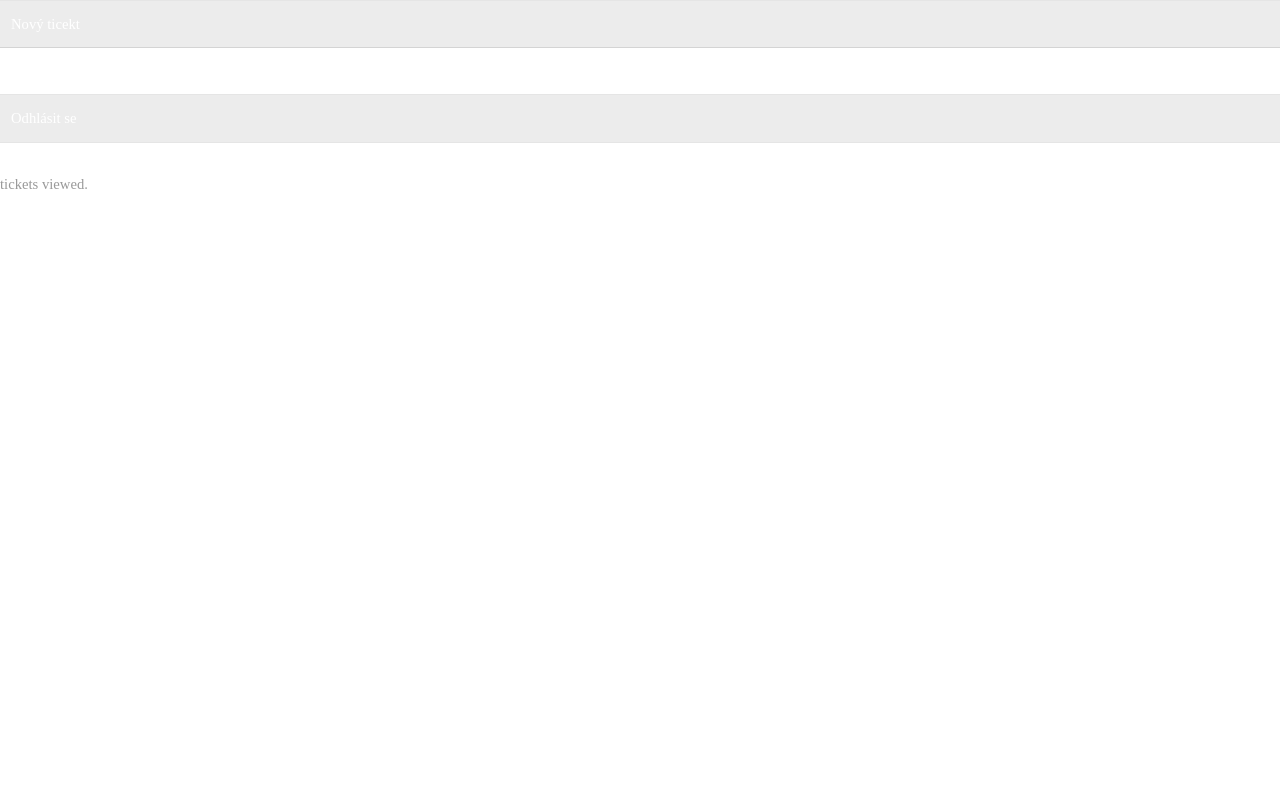
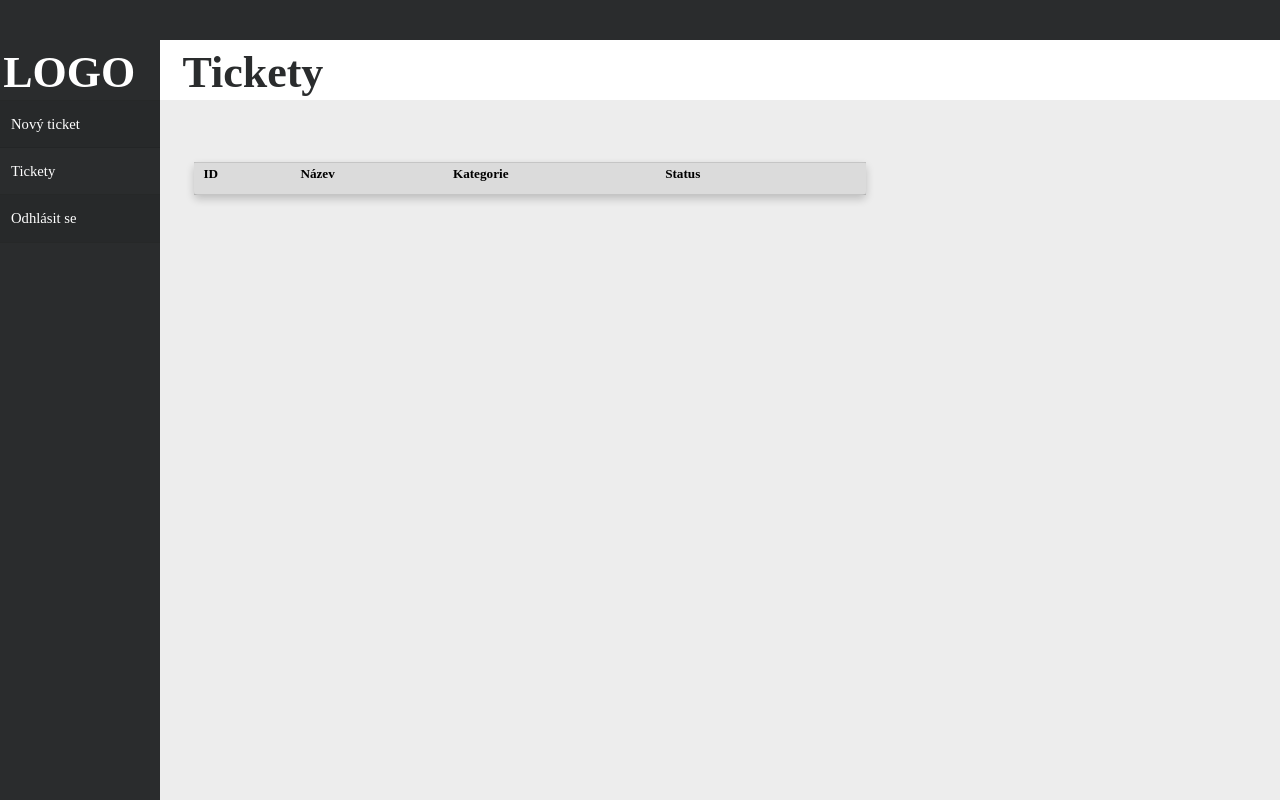
Before and after one commit to hubiko/ticketsys, a PHP site: the page made by user/ticket_view.php in a window 1280 px wide. Run offline with PHP 8.4, Linux system fonts and the light colour scheme; the visitor is signed in with stand-in values (Sample User, id 1); data comes from the database, SQL or seed files in the repository; data that the repository does not hold is empty; some libraries are stand-ins or nearby versions; some web fonts are replaced.

Commit message:
nový design, úprava

```diff
--- a/connectDB.php
+++ b/connectDB.php
@@ -1,3 +1,4 @@
 <?php
      $this->link = mysqli_connect('localhost:3307', 'root', '', 'tickety');
+     mysqli_query($this->link, "SET NAMES 'utf8'");
 ?>
--- a/css/main.css
+++ b/css/main.css
@@ -17,6 +17,15 @@
 		font-size: 100%;
 		font: inherit;
 		vertical-align: baseline;
+		color: #2A2C2D;
+	}
+
+	.header {
+		height: 40px;
+		background-color: #2A2C2D;
+		position: fixed;
+		z-index: 1;
+		width: 100%;
 	}
 	.nav {
 		color: white;
@@ -45,9 +54,10 @@
 			}
 	.sidebar {
 		float: left;
-		width:15%;
-		background-color: #3498db;
+		width:160px;
+		background-color: #2A2C2D;
 		height: 100%;
+		position: fixed;
 	}
 		.sHeader {
 			height: 100px;
@@ -55,26 +65,34 @@
 
 	.content {
 		background-color: #ededed;
-		width: 85%;
 		height: 100%;
-		float: right;
+		margin-left: 160px;
+		padding-bottom: 2.5%;
 	}
 		.cHeader {
 			height: 100px;
 			background-color: white;
-		}
+			margin-bottom: 2.5%;
+		}
+			.contentBackg {
+				background-color: white;
+				width: 95%;
+				height: 84%;
+				margin: auto;
+				margin-bottom: 2.5%;
+			}
 		.window {
-			width: 600px;
+			width: 60%;
 			margin-left: 3%;
 			margin-top: 3%;
-			background-color: white;
+			background-color: #ededed;
 			box-shadow: 0 4px 8px 0 rgba(0, 0, 0, 0.2);
 			float: left;
 			border-radius: 4px;
 		}
 			.wHeader, .iHeader {
 				height: 50px;
-				background-color:white;
+				background-color:#ededed;
 				width: 90%;
 				margin: auto;
 			}
@@ -87,7 +105,7 @@
 			width: 22%;
 			margin-right: 3%;
 			margin-top: 3%;
-			background-color: white;
+			background-color: #ededed;
 			box-shadow: 0 4px 8px 0 rgba(0, 0, 0, 0.2);
 			float:right;
 		}
@@ -101,7 +119,7 @@
 					width: 150px;
 					height: 150px;
 					margin: auto;
-					background-color: #ededed;
+					background-color: white;
 					margin-bottom: 5%;
 					box-shadow: 0 4px 8px 0 rgba(0, 0, 0, 0.2);
 				}
@@ -1909,7 +1927,7 @@
 	}
 
 	h1, h2, h3, h4, h5, h6 {
-		color: #3498db;
+		color:#2A2C2D;
 	}
 
 	blockquote {
@@ -2054,7 +2072,7 @@
 	input[type="button"],
 	button,
 	.button {
-		background-color: #3498db;
+		background-color: #2A2C2D;
 		color: #fff !important;
 	}
 
@@ -2063,7 +2081,7 @@
 		input[type="button"]:hover,
 		button:hover,
 		.button:hover {
-			background-color: #4aa3df;
+			background-color: #2A2C2D;
 		}
 
 		input[type="submit"]:active,
@@ -2071,7 +2089,7 @@
 		input[type="button"]:active,
 		button:active,
 		.button:active {
-			background-color: #258cd1;
+			background-color: #2A2C2D;
 		}
 
 		input[type="submit"].alt,
@@ -2881,7 +2899,7 @@
 	}
 
 	table {
-		margin: 0 0 2em 0;
+		margin: none;
 		width: 100%;
 	}
 
--- a/header.php
+++ b/header.php
@@ -12,4 +12,3 @@
     <link rel="stylesheet" href="./css/main.css" type="text/css">
 
   </head>
-  <body>
--- a/index.php
+++ b/index.php
@@ -16,7 +16,7 @@
           }?>
 
           <form action='#' method='post' class='frm'>
-                <table class='tabLogin'>
+                <table class='window'>
                     <h1>Přihlášení:</h1>
                     <tr><td>Nick:</td><td><input type='text' name='nick'></td></tr>
                     <tr><td>Heslo:</td><td><input type='password' name='pass'></td></tr>
--- /dev/null
+++ b/miniHeader.php
@@ -0,0 +1,3 @@
+<div class="header">
+
+  </div>
--- /dev/null
+++ b/sidebar.php
@@ -0,0 +1,8 @@
+<div class="sidebar">
+    <div class="sHeader">
+      <h1 style="margin-left:2%; color:white;padding-top:40px;">LOGO</h1>
+    </div>
+    <?php
+      include "./nav.php";
+    ?>
+</div>
--- a/user/nav.php
+++ b/user/nav.php
@@ -1,8 +1,8 @@
 <nav>
     <table>
         <tr>
-            <td><a class="nav" href="./ticket_new.php?uid=<?php echo $id?>">Nový ticekt</a></td></tr>
-        <tr><td><a class="nav"href="./ticket_view.php?uid=<?php echo $id;?>">Mé tickety</a></td></tr>
+            <td><a class="nav"href="./index_user.php?uid=<?php echo $id;?>">Nový ticket</a></td></tr>
+        <tr><td><a class="nav"href="./ticket_view.php?uid=<?php echo $id;?>">Tickety</a></td></tr>
         <tr><td><a class="nav"href="../logout.php">Odhlásit se</a></td></tr>
 
     </table>
--- a/user/ticket_view.php
+++ b/user/ticket_view.php
@@ -1,15 +1,27 @@
-<?php include("../header.php");
-session_start();include "./nav.php";?>
+<?php
+session_start();
+$id = $_GET['uid'];
+include("../miniHeader.php");?>
 
 <head>
-<link rel="stylesheet" href="../css/main.css" type="text/css">
+    <link rel="stylesheet" href="../css/main.css" type="text/css">
 </head>
 
 <body>
-<?php
-    echo "tickets viewed.";
-    require_once("./tickets.php");
-    $tickets = new Tickets();
-    $tickets->ShowAll();
-?>
+    <?php
+        include("../sidebar.php");
+    ?>
+
+    <div class="content">
+        <div class="cHeader">
+            <h1 style="margin-left:2%; padding-top:40px;">Tickety</h1>
+        </div>
+        <div class="window">
+            <?php
+                require_once("./tickets.php");
+                $tickets = new Tickets();
+                $tickets->ShowPart();
+            ?>
+        </div>
+    </div>
 </body>
--- a/user/tickets.php
+++ b/user/tickets.php
@@ -16,7 +16,7 @@
             return $this->user_id;
         }
         public function getCategoryId() {
-            $this->link = mysqli_connect('127.0.0.1:3306', 'root', '', 'tickety');
+            include("../connectDB.php");
             $this->cat_query = mysqli_query($this->link, "select id from kategorie where typ='$this->category'");
             while($this->cat_db = mysqli_fetch_object($this->cat_query)) {
               $this->category_id = $this->cat_db->id;
@@ -29,7 +29,7 @@
         }
 
         public function Add() { //ticket_new.php
-            $this->link = mysqli_connect('127.0.0.1:3306', 'root', '', 'tickety');
+            include("../connectDB.php");
             $this->insert = mysqli_query($this->link, "insert into tickety values (null, '$this->subject',
             '$this->desc', '".$this->getCategoryId()."',
             '".$this->getUserId()."', 3, 1, 0, '".$this->getDate()."', 0)");
@@ -53,7 +53,7 @@
     class Tickets {
         public $ticket_query, $status_query, $status_c, $q, $record, $id_ticket, $link, $cat_query;
         public function ShowAll() { //ticket_view.php
-            $this->link = mysqli_connect('localhost:3306', 'root', '', 'tickety');
+            include("../connectDB.php");
             $this->ticket_query = mysqli_query($this->link, "select * from tickety where
             ma_uzivatele_id=".$_SESSION['id']." order by id desc limit 10");
             foreach($this->ticket_query as $this->q) {
@@ -81,7 +81,10 @@
 
         public function ShowPart() {
             include("../connectDB.php");
-            echo "<table>";
+            echo "<table>
+            <tr>
+                <th>ID</th><th>Název</th><th>Kategorie</th><th>Status</th><th></th>
+            </tr>";
              $this->ticket_query = mysqli_query($this->link, "select * from tickety where
              ma_uzivatele_id=".$_SESSION['id']." order by id desc limit 4");
              foreach($this->ticket_query as $this->q) {
@@ -102,8 +105,8 @@
                  $this->user = $this->record->nick;
                  $this->id_ticket = $this->q["id"];
                  echo "<tr><td>".$this->q["id"]."</td><td>".$this->q["predmet"]."</td><td>$this->category</td>
-                 <td style='background-color: $this->status_c;'>$this->status</td>
-                 <td><a href='./ticket_one_user.php?uid=".$_SESSION['id']."&tid=$this->id_ticket'>+</a></td></tr>";
+                 <td>$this->status</td>
+                 <td style='background-color: $this->status_c;'><a href='./ticket_one_user.php?uid=".$_SESSION['id']."&tid=$this->id_ticket'>+</a></td></tr>";
              }
              echo "</table>";
          }
```
Also changed, not shown: user/index_user.php (+8 -10 lines), css/font-awesome.min.css (deleted), 1 other file.
